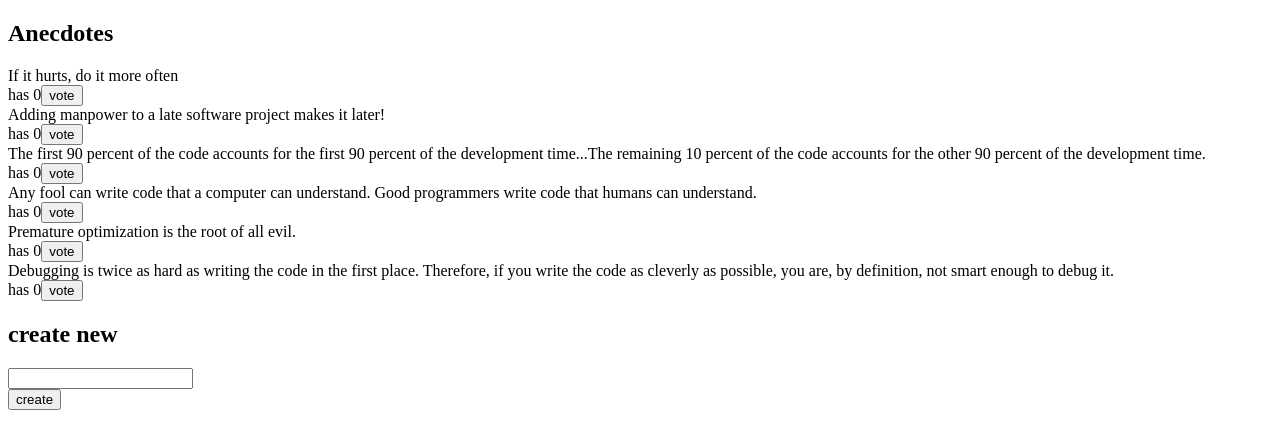
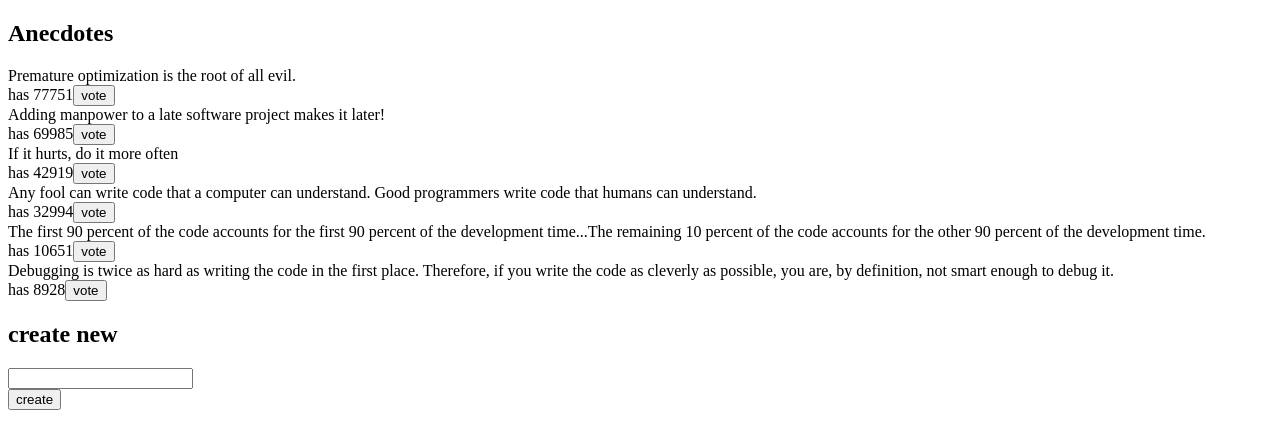
Before and after one commit to mikhita/anecdotes, a React (Create React App) app: page / in a window 1280 px wide. Shown: the top 448 px of the page. Built offline with nearby package versions, Linux system fonts and the light colour scheme.

Commit message:
I ort anecdotes by votes using sort method

```diff
--- a/src/App.js
+++ b/src/App.js
@@ -16,11 +16,12 @@ const App = () => {
     dispatch(createAnecdote(content))
   }
 
+  const filteredByVotesNumberAnecdotes = anecdotes.sort((a,b) => b.votes - a.votes)
 
   return (
     <div>
       <h2>Anecdotes</h2>
-      {anecdotes.map(anecdote =>
+      {filteredByVotesNumberAnecdotes.map(anecdote =>
         <div key={anecdote.id}>
           <div>
             {anecdote.content}
--- a/src/reducers/anecdoteReducer.js
+++ b/src/reducers/anecdoteReducer.js
@@ -13,7 +13,7 @@ const asObject = (anecdote) => {
   return {
     content: anecdote,
     id: getId(),
-    votes: 0
+    votes: getId()
   }
 }
 
```
